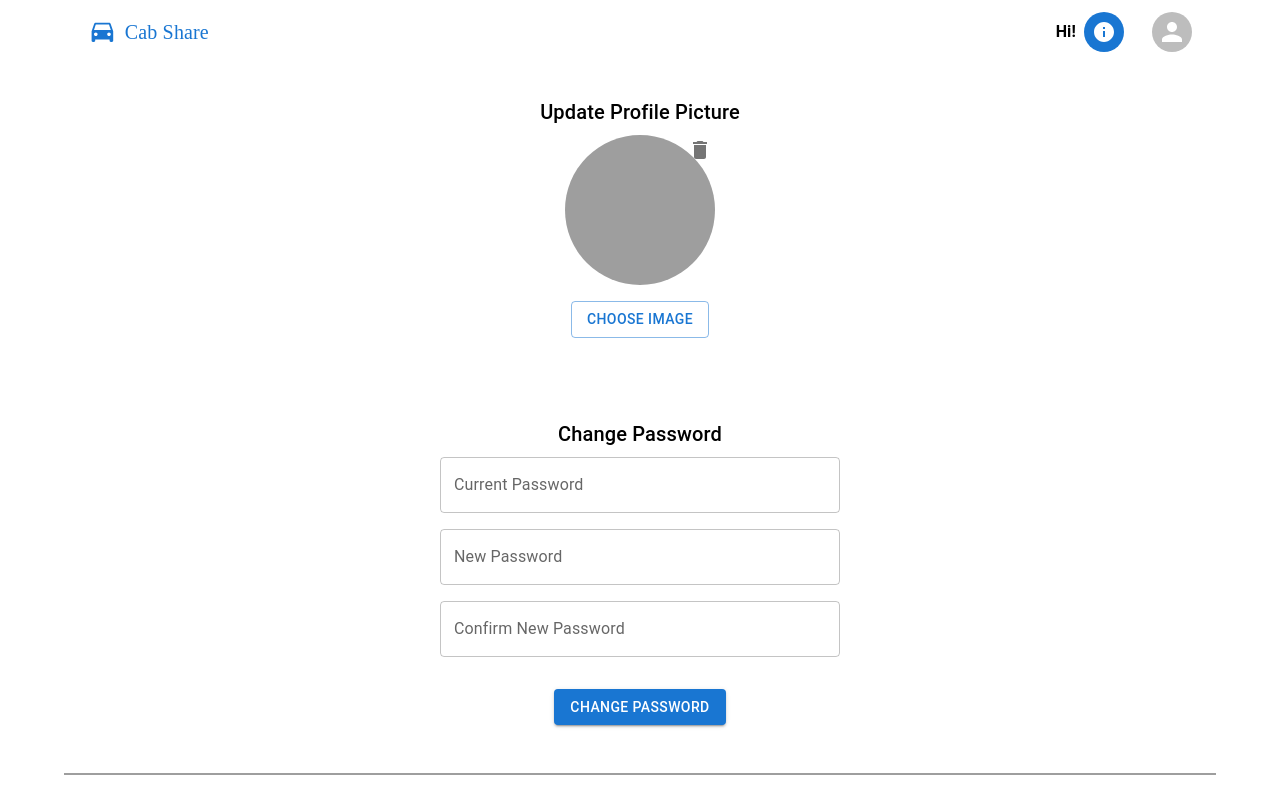
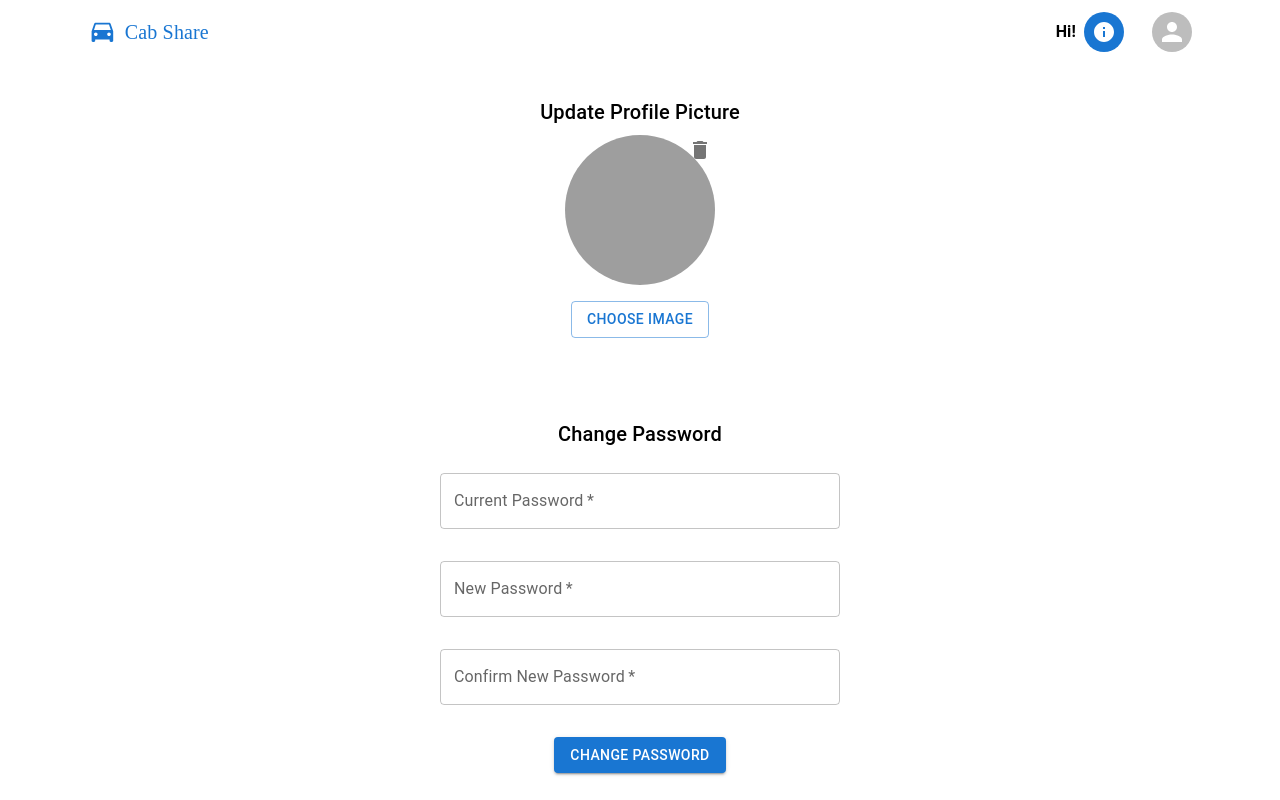
Before and after one commit to eshwar0210/cab_share, a React (Create React App) app: page /editprofile in a window 1280 px wide. Shown: the top 800 px of the page. Built offline with nearby package versions, Linux system fonts and the light colour scheme; no server answers; sample sign-in values are in the browser's storage; grey boxes are pictures that could not be loaded.

Commit message:
ui changes

```diff
--- a/src/components/footer.js
+++ b/src/components/footer.js
@@ -19,11 +19,11 @@ const Footer = () => {
             }}
         >
             <Typography variant="body2" color="text.secondary" sx={{ marginBottom: '8px' }}>
-                Designed with ❤️ by Eshwar
+                Designed by Eshwar
             </Typography>
             <Typography variant="body2" color="text.secondary">
                 {'© '}
-                <Link color="inherit" href="https://lost-found-6lys.onrender.com/">
+                <Link color="inherit" href="https://cabshareiitp.onrender.com/">
                     Cab Share IITP
                 </Link>{' '}
                 {new Date().getFullYear()}
--- a/src/pages/EditProfile.js
+++ b/src/pages/EditProfile.js
@@ -14,12 +14,14 @@ import {
     DialogTitle,
     TextField,
     Divider,
+    InputAdornment
 } from '@mui/material';
 import { Delete as DeleteIcon } from '@mui/icons-material';
 import axios from 'axios';
 import { getAuth, EmailAuthProvider, reauthenticateWithCredential, updatePassword } from 'firebase/auth';
 import Header from '../components/header';
 import Footer from '../components/footer';
+import { Visibility, VisibilityOff } from '@mui/icons-material';
 
 const EditProfile = () => {
     const [selectedImage, setSelectedImage] = useState(null);
@@ -34,7 +36,14 @@ const EditProfile = () => {
     const [confirmPassword, setConfirmPassword] = useState('');
     const [isUploading, setIsUploading] = useState(false);
 
+    const [showCurrentPassword, setShowCurrentPassword] = useState(false);
+    const handleClickShowCurrentPassword = () => setShowCurrentPassword(!showCurrentPassword);
 
+    const [showNewPassword, setShowNewPassword] = useState(false);
+    const handleClickShowNewPassword = () => setShowNewPassword(!showNewPassword);
+
+    const [showConfirmPassword, setShowConfirmPassword] = useState(false);
+    const handleClickShowConfirmPassword = () => setShowConfirmPassword(!showConfirmPassword);
 
     // Handling image selection
     const handleImageChange = (e) => {
@@ -235,28 +244,74 @@ const EditProfile = () => {
                         Change Password
                     </Typography>
                     <TextField
-                        type="password"
+
                         label="Current Password"
+                        type={showCurrentPassword ? 'text' : 'password'}
                         value={currentPassword}
+                        margin="normal"
                         onChange={(e) => setCurrentPassword(e.target.value)}
                         fullWidth
                         sx={{ mb: 2 }}
+                        required
+                        InputProps={{
+                            endAdornment: currentPassword && (
+                                <InputAdornment position="end">
+                                    <IconButton
+                                        aria-label="toggle password visibility"
+                                        onClick={handleClickShowCurrentPassword}
+                                        edge="end"
+                                    >
+                                        {showCurrentPassword ? <VisibilityOff /> : <Visibility />}
+                                    </IconButton>
+                                </InputAdornment>
+                            ),
+                        }}
                     />
                     <TextField
-                        type="password"
+                        type={showNewPassword ? 'text' : 'password'}
                         label="New Password"
                         value={newPassword}
+                        margin="normal"
                         onChange={(e) => setNewPassword(e.target.value)}
                         fullWidth
+                        required
                         sx={{ mb: 2 }}
+                        InputProps={{
+                            endAdornment: newPassword && (
+                                <InputAdornment position="end">
+                                    <IconButton
+                                        aria-label="toggle password visibility"
+                                        onClick={handleClickShowNewPassword}
+                                        edge="end"
+                                    >
+                                        {showNewPassword ? <VisibilityOff /> : <Visibility />}
+                                    </IconButton>
+                                </InputAdornment>
+                            ),
+                        }}
                     />
                     <TextField
-                        type="password"
+                        type={showConfirmPassword ? 'text' : 'password'}
                         label="Confirm New Password"
                         value={confirmPassword}
                         onChange={(e) => setConfirmPassword(e.target.value)}
                         fullWidth
+                        required
+                        margin='normal'
                         sx={{ mb: 4 }}
+                        InputProps={{
+                            endAdornment: confirmPassword && (
+                                <InputAdornment position="end">
+                                    <IconButton
+                                        aria-label="toggle password visibility"
+                                        onClick={handleClickShowConfirmPassword}
+                                        edge="end"
+                                    >
+                                        {showConfirmPassword ? <VisibilityOff /> : <Visibility />}
+                                    </IconButton>
+                                </InputAdornment>
+                            ),
+                        }}
                     />
                     <Button
                         variant="contained"
--- a/src/pages/login.js
+++ b/src/pages/login.js
@@ -1,7 +1,12 @@
 import React, { useState, useEffect } from 'react';
-import { Container, TextField, Button, Typography, Box, Link, Snackbar, Alert, Dialog, DialogTitle, DialogContent, DialogActions } from '@mui/material';
+import { Container, TextField, IconButton, Button, InputAdornment, Typography, Box, Link, Snackbar, Alert, Dialog, DialogTitle, DialogContent, DialogActions } from '@mui/material';
 import { getAuth, signInWithEmailAndPassword, sendPasswordResetEmail } from 'firebase/auth';
 import { useNavigate } from 'react-router-dom';
+
+import { Visibility, VisibilityOff } from '@mui/icons-material';
+
+
+
 
 import Footer from '../components/footer';
 
@@ -14,6 +19,10 @@ const Login = () => {
     const [snackbarMessage, setSnackbarMessage] = useState('');
     const [snackbarSeverity, setSnackbarSeverity] = useState('');
     const navigate = useNavigate();
+
+    const [showPassword, setShowPassword] = useState(false);
+
+    const handleClickShowPassword = () => setShowPassword(!showPassword);
 
     // Check for token in local storage on component mount
     useEffect(() => {
@@ -105,7 +114,7 @@ const Login = () => {
                     }}
                 />
 
-                <Typography variant="h4" component="h1" gutterBottom>
+                <Typography variant="h4" gutterBottom sx={{ fontFamily: "fantasy", fontStyle: "italic" }}>
                     Welcome
                 </Typography>
                 <form onSubmit={handleSubmit} style={{ width: '100%' }}>
@@ -120,12 +129,26 @@ const Login = () => {
                     />
                     <TextField
                         label="Password"
-                        type="password"
+                        type={showPassword ? 'text' : 'password'}
                         fullWidth
+                        variant="outlined"
                         margin="normal"
                         value={password}
                         onChange={(e) => setPassword(e.target.value)}
                         required
+                        InputProps={{
+                            endAdornment: password && (
+                                <InputAdornment position="end">
+                                    <IconButton
+                                        aria-label="toggle password visibility"
+                                        onClick={handleClickShowPassword}
+                                        edge="end"
+                                    >
+                                        {showPassword ? <VisibilityOff /> : <Visibility />}
+                                    </IconButton>
+                                </InputAdornment>
+                            ),
+                        }}
                     />
                     <Button
                         type="submit"
```
Lines whose indentation alone changed are shown as unchanged.
